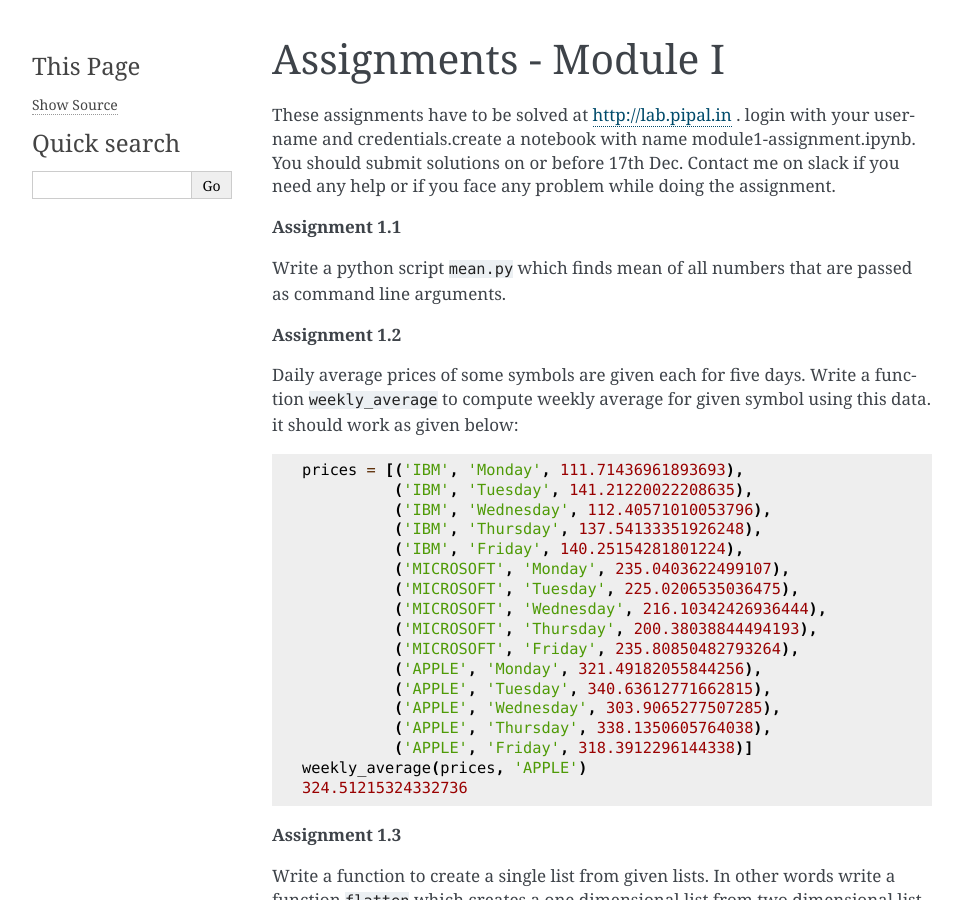
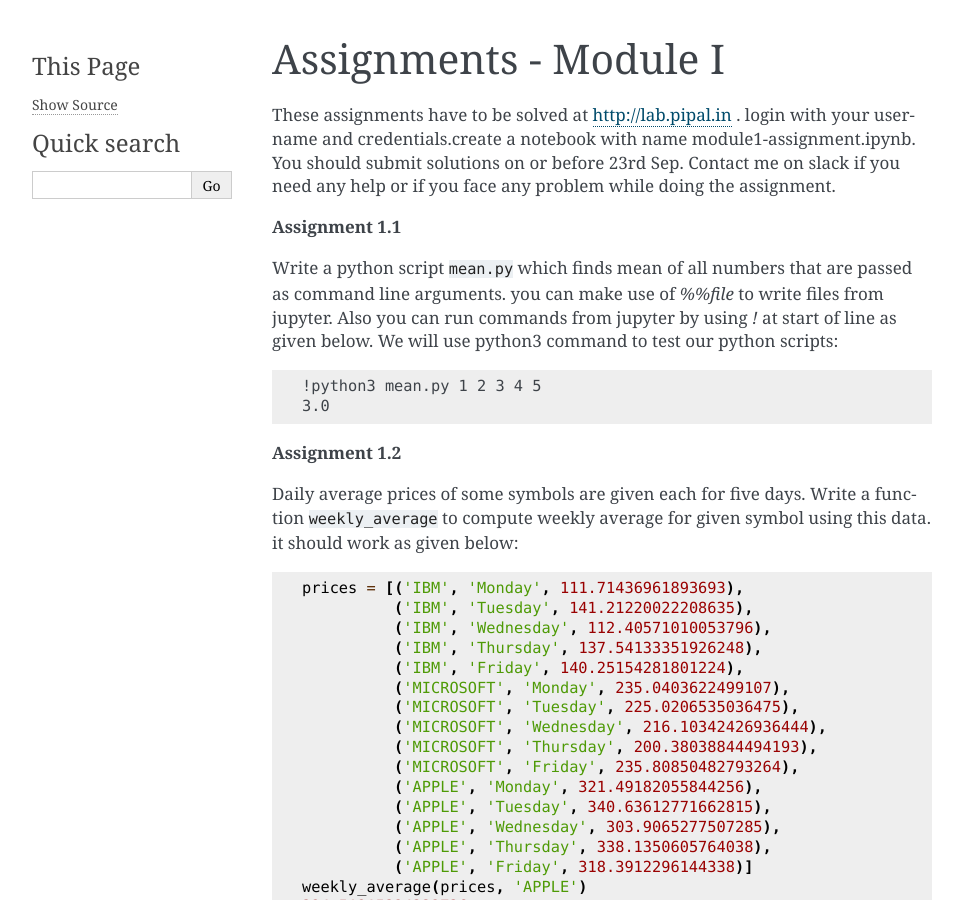
Before and after one commit to vikipedia/python-trainings, a Sphinx documentation site: the page built from online_course/source/module1/assignments.rst, in a window 1280 px wide and 900 px high. Shown: the whole window, without its empty margins (148-1111 px from the left). Built offline with Sphinx 7.4.7, drawn with Linux system fonts in a browser that asks for light colours.

Commit message:
updated for batch1

```diff
--- a/online_course/source/module1/assignments.rst
+++ b/online_course/source/module1/assignments.rst
@@ -3,14 +3,20 @@ Assignments - Module I
 
 These assignments have to be solved at http://lab.pipal.in . login with your
 username and credentials.create a notebook with name module1-assignment.ipynb.
-You should submit solutions on or before 17th Dec. Contact me on slack if
+You should submit solutions on or before 23rd Sep. Contact me on slack if
 you need any help or if you face any problem while doing the assignment.
 
 
 **Assignment 1.1**
 
 Write a python script ``mean.py`` which finds mean of all numbers that are
-passed as command line arguments.
+passed as command line arguments. you can make use of `%%file` to write files
+from jupyter. Also you can run commands from jupyter by using `!` at start of line
+as given below. We will use python3 command to test our python scripts::
+
+  !python3 mean.py 1 2 3 4 5
+  3.0
+
 
 **Assignment 1.2**
 
```
